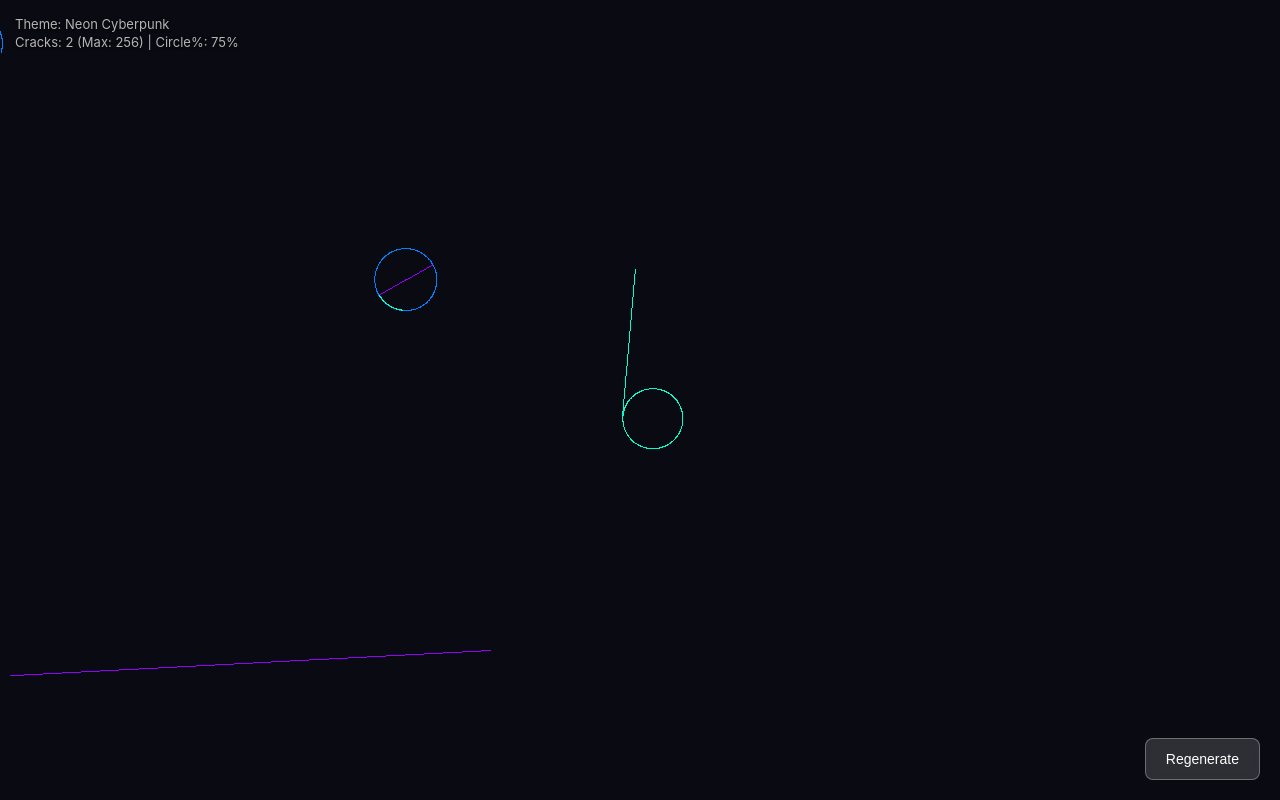
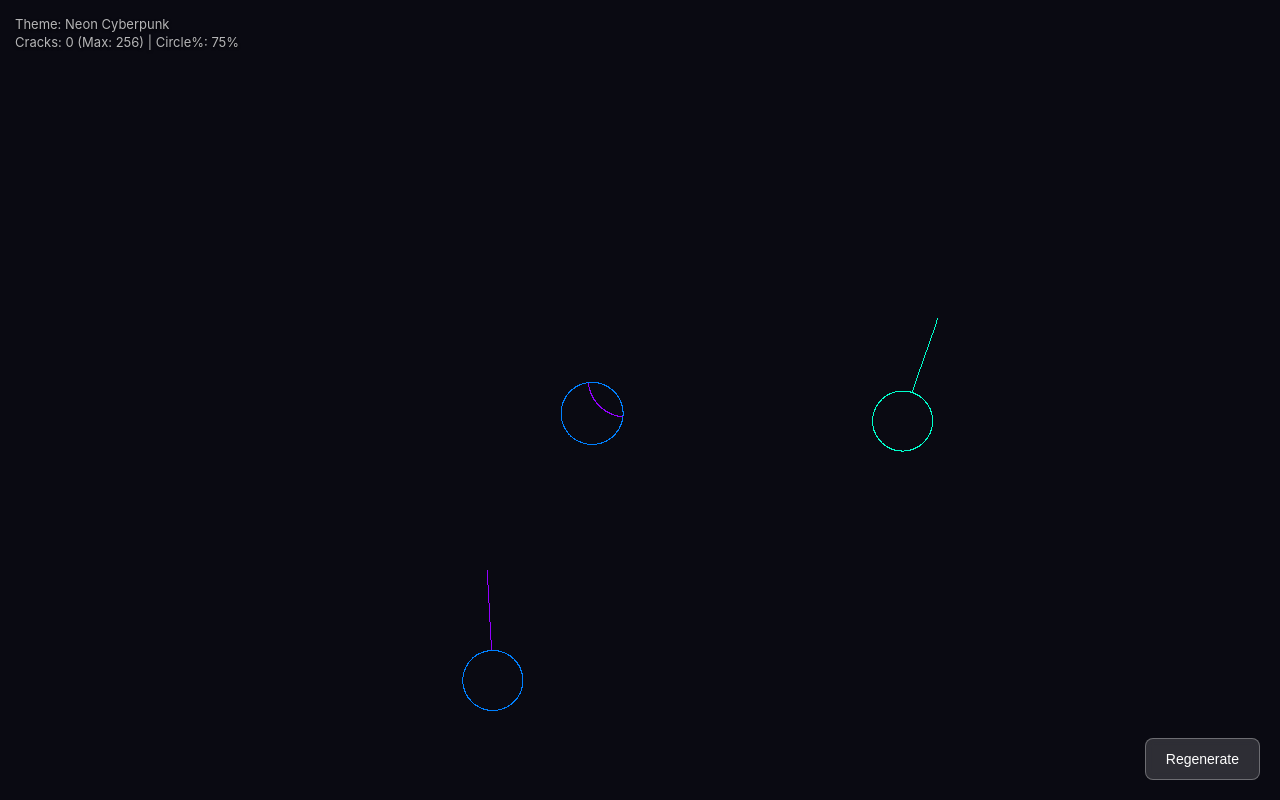
Before and after one commit to kenwud/substrate, a plain HTML site: page index4.html in a window 1280 px wide. Drawn offline with Linux system fonts and the light colour scheme.

Commit message:
Update index4.html

```diff
--- a/index4.html
+++ b/index4.html
@@ -106,10 +106,10 @@
     function initConfiguration() {
         currentConfig = {
             max_cycles: getRandomChoice([25000, 30000]),
-            initial_cracks: getRandomChoice([1, 2, 4, 8, 16]),
+            initial_cracks: getRandomChoice([0, 0, 1, 2, 4, 8, 16]),
             max_cracks: getRandomChoice([128, 256]),
             circle_percent: getRandomChoice([0.0, 12.5, 50.0, 75.0, 100.0, 100.0]),
-            angle_sensitivity: getRandomChoice([0.25, 2.5, 5.0, 45.0])
+            angle_sensitivity: getRandomChoice([0.25, 2.5, 5.0, 45.0, 90.0])
         };
         currentPalette = getRandomChoice(PALETTES);
 
```
